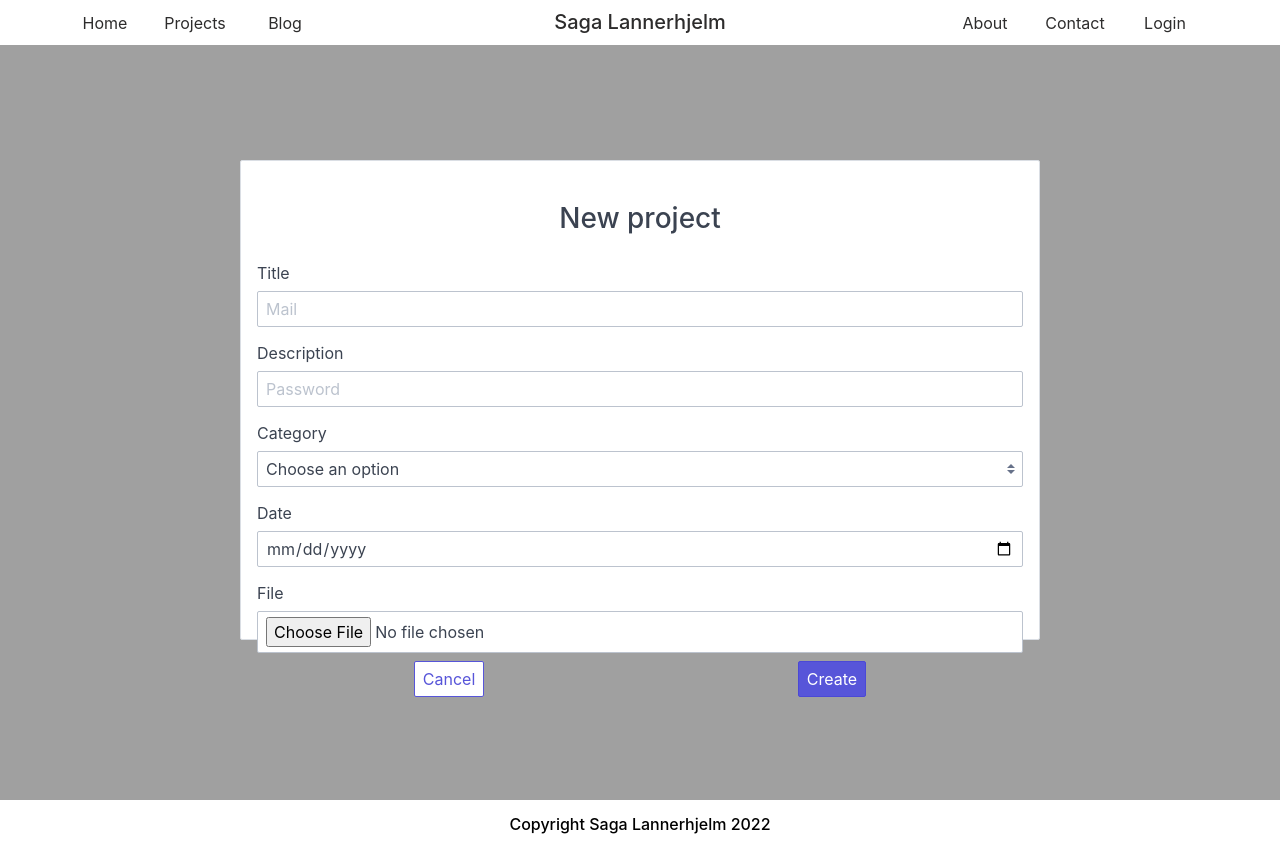
After one commit to SagaLannerhjelm/sagalannerhjelm-portfolio, a Node server app: page /new-project in a window 1280 px wide. The commit adds this page. Run offline with Node 20, Linux system fonts and the light colour scheme; some libraries are stand-ins or nearby versions.

Commit message:
Added the pages; new project and new blog post

```diff
--- a/app.js
+++ b/app.js
@@ -51,4 +51,12 @@ app.get("/login", function (request, response) {
   response.render("login.hbs");
 });
 
+app.get("/new-project", function (request, response) {
+  response.render("proj.hbs");
+});
+
+app.get("/new-blog", function (request, response) {
+  response.render("blogpost.hbs");
+});
+
 app.listen(8080);
--- a/public/about_contact_login.css
+++ b/public/about_contact.css
@@ -18,6 +18,10 @@
   border: 1px solid rgb(125, 125, 125);
   display: flex;
 } */
+
+.test {
+  position: absolute;
+}
 
 .about-text {
   padding-top: 30px;
@@ -53,34 +57,5 @@
 .box {
   width: 100%;
   height: 80%;
+  margin-bottom: 50px;
 }
-
-/* Login page */
-
-.login-page {
-  background-color: rgb(160, 160, 160);
-  height: 100vh;
-  display: flex;
-  align-items: center;
-  justify-content: center;
-}
-
-.login-container {
-  display: flex;
-  width: 380px;
-  height: 60%;
-}
-
-.login-margin {
-  margin-top: 40px;
-  margin-left: 10px;
-  margin-right: 10px;
-}
-
-.login-button {
-  margin-top: 120px;
-}
-
-.login-title {
-  margin-top: 20px;
-}
--- a/public/blog.css
+++ b/public/blog.css
@@ -12,7 +12,6 @@
   color: #000000;
 }
 .blog-date {
-  margin-top: 10px;
   font-weight: lighter;
   font-size: 15px;
   color: #848484;
@@ -24,7 +23,6 @@
 }
 
 .blog-pic {
-  margin-top: 30px;
   width: 100%;
   height: 600px;
   background-color: rgb(121, 121, 121);
@@ -40,6 +38,7 @@
 
 .comment-container {
   background-color: #2d2d2d;
+  border-radius: 10px;
   color: #d5d5d5;
   padding-top: 15px;
   padding-bottom: 20px;
--- /dev/null
+++ b/public/login_proj_blogpost.css
@@ -0,0 +1,42 @@
+/* Login page */
+
+.login-page {
+  background-color: rgb(160, 160, 160);
+  height: 100vh;
+  display: flex;
+  align-items: center;
+  justify-content: center;
+}
+
+.login-container {
+  display: flex;
+  width: 380px;
+  height: 60%;
+}
+
+.login-margin {
+  margin-top: 40px;
+  margin-left: 10px;
+  margin-right: 10px;
+}
+
+.login-button {
+  margin-top: 120px;
+}
+
+.form-title {
+  margin-top: 20px;
+}
+
+/* new project page */
+
+.button-container {
+  display: flex;
+  flex-direction: row;
+}
+
+.form-container {
+  display: flex;
+  width: 800px;
+  height: 60%;
+}
--- a/public/projects.css
+++ b/public/projects.css
@@ -6,6 +6,10 @@
 
 .projects-container {
   background-color: #2d2d2d;
+  border-radius: 15px;
+  max-width: 80%;
+  margin-left: auto;
+  margin-right: auto;
 }
 
 .project-section {
@@ -54,3 +58,11 @@
 .picture-placeholder:hover {
   opacity: 70%;
 }
+
+@media screen and (max-width: 840px) {
+  .project-grid {
+    display: grid;
+    grid-template-columns: 1fr;
+    grid-gap: 20px;
+  }
+}
--- a/views/about.hbs
+++ b/views/about.hbs
@@ -1,3 +1,4 @@
+<img class="test" src="fluffy_cloud_v2.svg" alt="fluffy cloid illustration" />
 <div class="about-container">
   <div class="img-container">
     <img
--- a/views/blog.hbs
+++ b/views/blog.hbs
@@ -1,7 +1,11 @@
 <div class="blog-page padding">
+
+  <a class="add-button" href="/new-blog">+</a>
+
   {{#if blogposts.length}}
     {{#each blogposts}}
       <div class="blog-container">
+
         <h2 class="title">{{Title}}</h2>
         <p class="blog-date">{{Date}}</p>
         <p class="blog-descr">{{Description}}</p>
--- a/views/layouts/main.hbs
+++ b/views/layouts/main.hbs
@@ -10,8 +10,9 @@
     <link rel="stylesheet" href="/main.css" />
     <link rel="stylesheet" href="/projects.css" />
     <link rel="stylesheet" href="/project-detail.css" />
-    <link rel="stylesheet" href="/about_contact_login.css" />
+    <link rel="stylesheet" href="/about_contact.css" />
     <link rel="stylesheet" href="/blog.css" />
+    <link rel="stylesheet" href="/login_proj_blogpost.css" />
 
     <title>Saga Lannerhjelm</title>
   </head>
--- a/views/login.hbs
+++ b/views/login.hbs
@@ -1,7 +1,7 @@
 <div class="login-page">
   <div class="card login-container p-centered">
     <div class="card-header p-centered">
-      <div class="card-title h3 login-title">Login</div>
+      <div class="card-title h3 form-title">Login</div>
     </div>
     <div class="card-body login-margin">
       <div class="form-group">
--- /dev/null
+++ b/views/proj.hbs
@@ -0,0 +1,60 @@
+<div class="login-page">
+  <div class="card form-container p-centered">
+    <div class="card-header p-centered">
+      <div class="card-title h3 form-title">New project</div>
+    </div>
+    <div class="card-body">
+      <div class="form-group">
+        <label class="form-label" for="input-example-1">Title</label>
+        <input
+          class="form-input"
+          type="text"
+          id="input-example-1"
+          placeholder="Mail"
+        />
+      </div>
+      <div class="form-group">
+        <label class="form-label" for="input-example-1">Description</label>
+        <input
+          class="form-input"
+          type="text"
+          id="input-example-1"
+          placeholder="Password"
+        />
+      </div>
+      <div class="form-group">
+        <label class="form-label" for="input-example-1">Category</label>
+        <select class="form-select">
+          <option>Choose an option</option>
+          <option>Illustration</option>
+          <option>Game development</option>
+          <option>Website</option>
+          <option>Graphic design</option>
+        </select>
+      </div>
+      <div class="form-group">
+        <label class="form-label" for="input-example-1">Date</label>
+        <input
+          class="form-input"
+          type="date"
+          id="input-example-1"
+          placeholder="XXXX-XX-XX"
+        />
+      </div>
+      <div class="form-group">
+        <label class="form-label" for="input-example-1">File</label>
+        <input
+          class="form-input"
+          type="file"
+          id="input-example-1"
+          placeholder="Upload a file"
+        />
+      </div>
+      <div class="button-container">
+        <button class="btn p-centered">Cancel</button>
+        <button class="btn btn-primary p-centered">Create</button>
+      </div>
+
+    </div>
+  </div>
+</div>
```
Also changed, not shown: public/main.css (+34 -0 lines), views/blogpost.hbs (added, +41 -0 lines), views/contact.hbs (+6 -1 lines), views/projects.hbs (+5 -2 lines), public/fluffy_cloud.svg (added), public/fluffy_cloud_contact.svg (added), public/fluffy_cloud_v2.svg (added).
